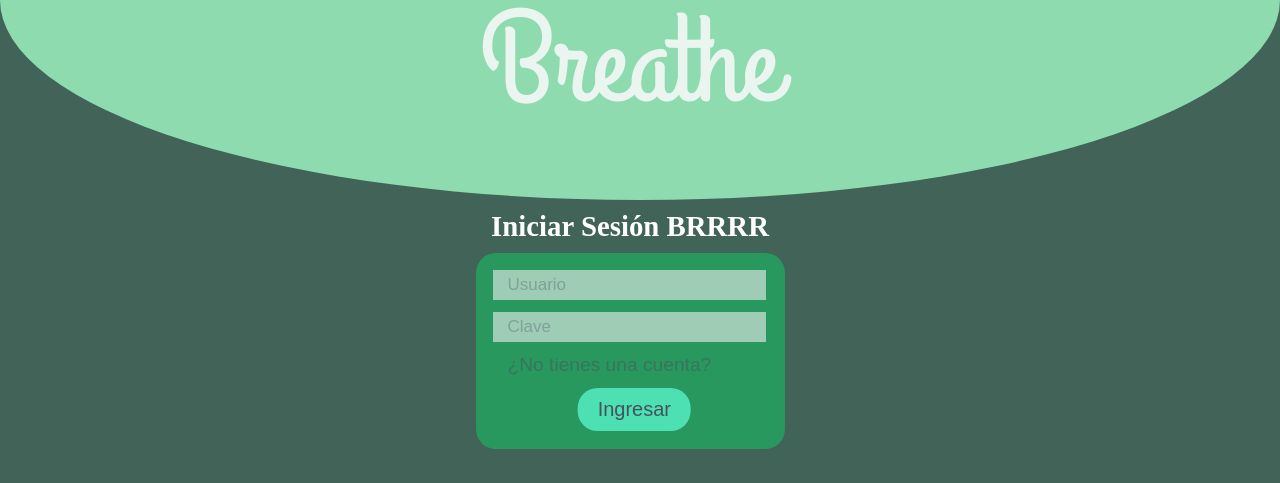
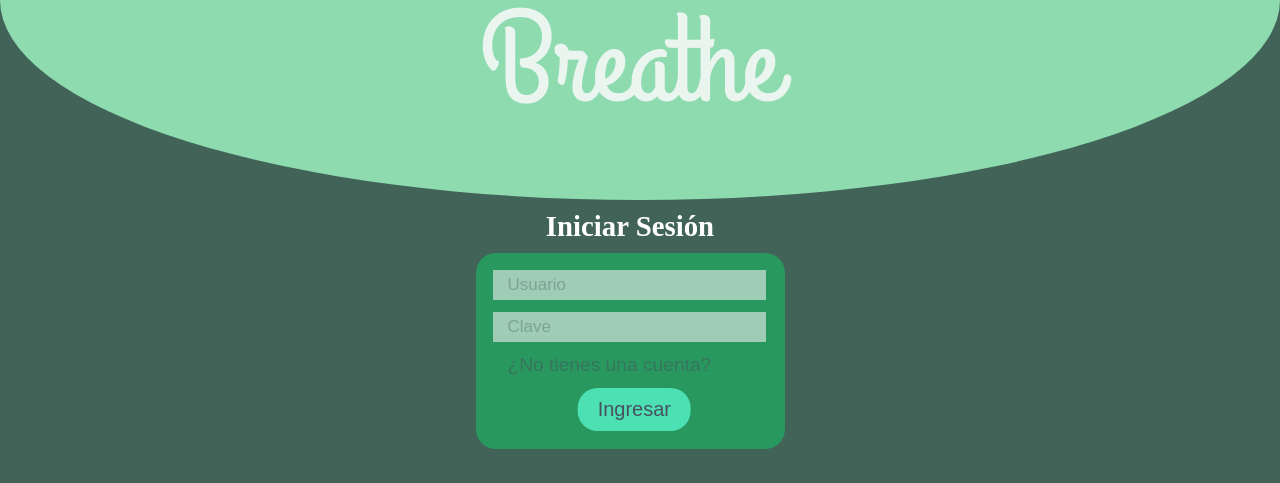
Before and after one commit to jorgeandru2007/Breathe-ProjectoPIA2023-11.1_IEFAZ, a PHP site: page /Login.php in a window 1280 px wide. Shown: the top 483 px of the page. Run offline with PHP 8.4, Linux system fonts and the light colour scheme.

Commit message:
Modificacion BRRRRR Login.php probando

```diff
--- a/Login.php
+++ b/Login.php
@@ -20,7 +20,7 @@
 	</div>
 	<big>
 		<div id="login">
-			<h2>Iniciar Sesión BRRRR</h2>
+			<h2>Iniciar Sesión</h2>
 			<center>
 				<form name="registroUsuario" id="registroUsuario" method="post">
 					<table>
```
